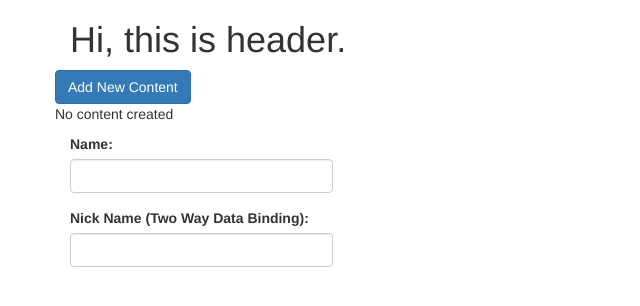
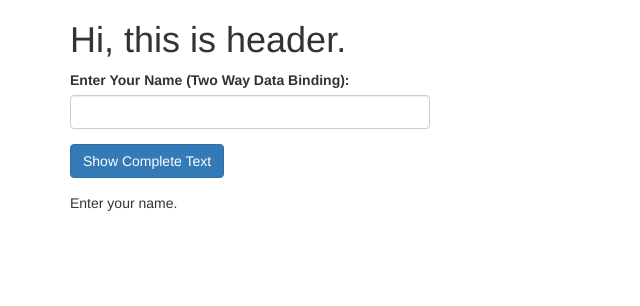
Before and after one commit to ibnuhalimm/angular-fundamentals, an Angular app: page / in a window 1280 px wide. Shown: the top 306 px of the page, without its empty margins (0-640 px from the left). Built offline with nearby package versions, Linux system fonts and the light colour scheme.

Commit message:
combine two-ways data binding and event binding

```diff
--- a/src/app/content/content.component.html
+++ b/src/app/content/content.component.html
@@ -1,40 +1,24 @@
 <app-header></app-header>
-<div class="row">
-    <div class="col-12">
-        <button
-            class="btn btn-primary"
-            [disabled]="!allowNewContent"
-            (click)="onCreateContent()">
-            Add New Content
-        </button>
-        <p class="mt-2">
-            {{ createContentStatus }}
-        </p>
-    </div>
-</div>
 
 <div class="row">
-    <div class="col-md-3">
+    <div class="col-md-4">
         <div class="form-group">
             <label for="name">
-                Name:
+                Enter Your Name (Two Way Data Binding):
             </label>
-            <input type="text" name="name" id="name" class="form-control" (input)="onUpdateUserName($event)">
+            <input type="text" id="name" class="form-control" [(ngModel)]="userName">
+        </div>
+        <div class="form-group">
+            <button
+                class="btn btn-primary"
+                [disabled]="!allowShowName"
+                (click)="onShowName()">
+                Show Complete Text
+            </button>
         </div>
         <div class="form-group">
             <p>
-                {{ userName }}
-            </p>
-        </div>
-        <div class="form-group">
-            <label for="nick_name">
-                Nick Name (Two Way Data Binding):
-            </label>
-            <input type="text" id="nick_name" class="form-control" [(ngModel)]="nickname">
-        </div>
-        <div class="form-group">
-            <p>
-                {{ nickname }}
+                {{ completeText }}
             </p>
         </div>
     </div>
--- a/src/app/content/content.component.ts
+++ b/src/app/content/content.component.ts
@@ -6,25 +6,20 @@ import { Component, OnInit } from '@angular/core';
   styleUrls: ['./content.component.css']
 })
 export class ContentComponent implements OnInit {
-    allowNewContent = false;
-    createContentStatus = 'No content created';
+    allowShowName = false;
+    completeText = 'Enter your name.';
     userName: string = '';
-    nickname: string = '';
 
     constructor() {
         setTimeout(() => {
-            this.allowNewContent = true;
+            this.allowShowName = true;
         }, 3000);
     }
 
     ngOnInit(): void {
     }
 
-    onCreateContent() {
-        this.createContentStatus = 'Content was created!';
-    }
-
-    onUpdateUserName(event: Event) {
-        this.userName = (<HTMLInputElement>event.target).value;
+    onShowName() {
+        this.completeText = `Your name is ${this.userName}`;
     }
 }
```
